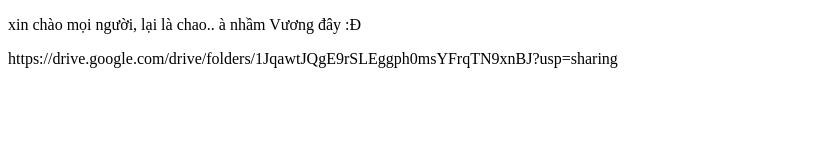
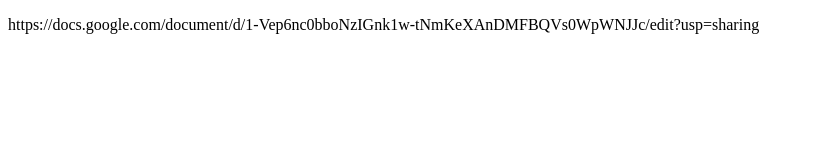
Before and after one commit to ung0v/my-portfolio, a plain HTML site: page index.html in a window 1280 px wide. Shown: the whole page, without its empty margins (0-814 px from the left). Drawn offline with Linux system fonts and the light colour scheme.

Commit message:
update doc

```diff
--- a/index.html
+++ b/index.html
@@ -7,7 +7,9 @@
     <!-- <title>Document</title> -->
   </head>
   <body>
-    <p>xin chào mọi người, lại là chao.. à nhầm Vương đây :Đ</p>
-    <p>https://drive.google.com/drive/folders/1JqawtJQgE9rSLEggph0msYFrqTN9xnBJ?usp=sharing</p>
+    <!-- <p>xin chào mọi người, lại là chao.. à nhầm Vương đây :Đ</p> -->
+    <p>
+      https://docs.google.com/document/d/1-Vep6nc0bboNzIGnk1w-tNmKeXAnDMFBQVs0WpWNJJc/edit?usp=sharing
+    </p>
   </body>
 </html>
```
